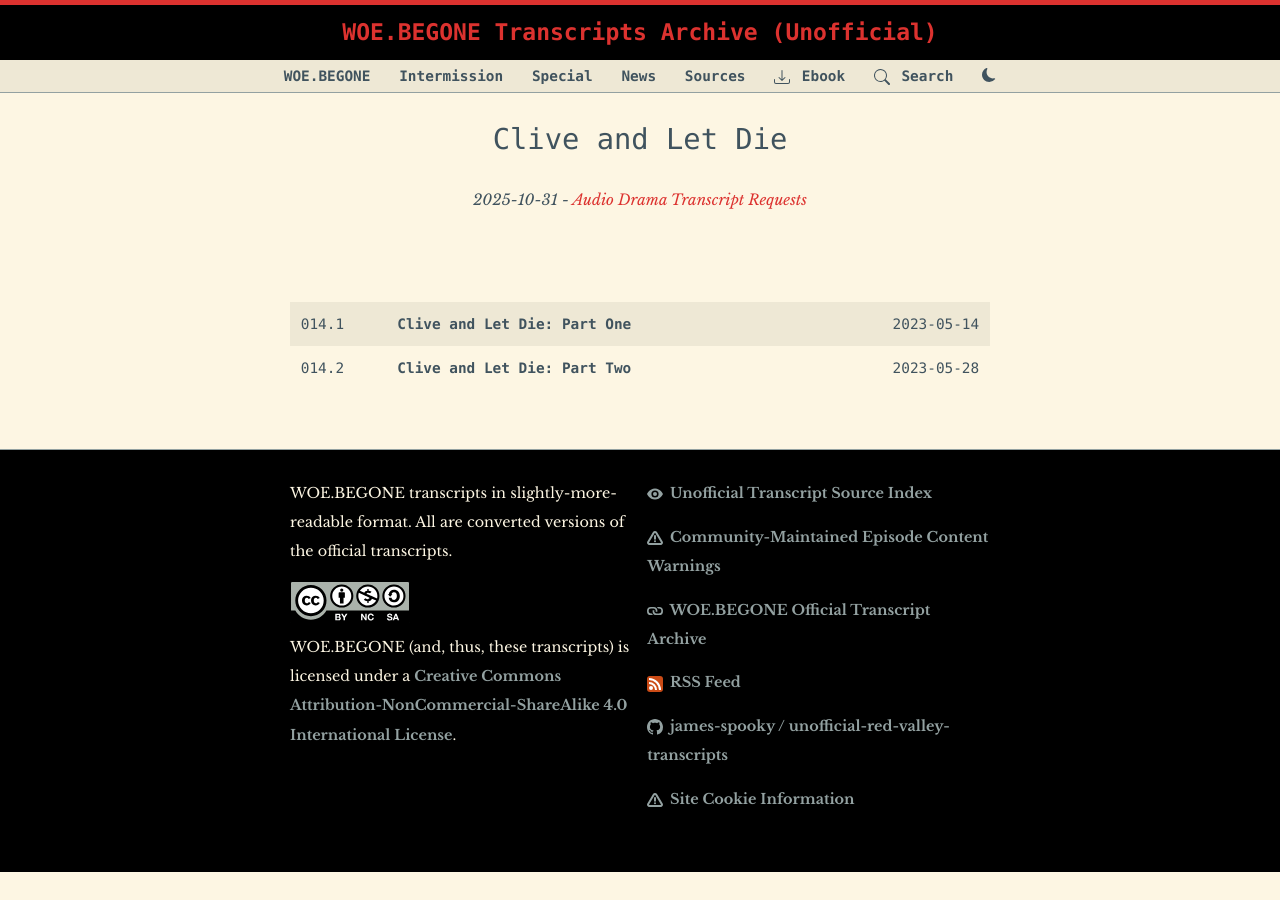
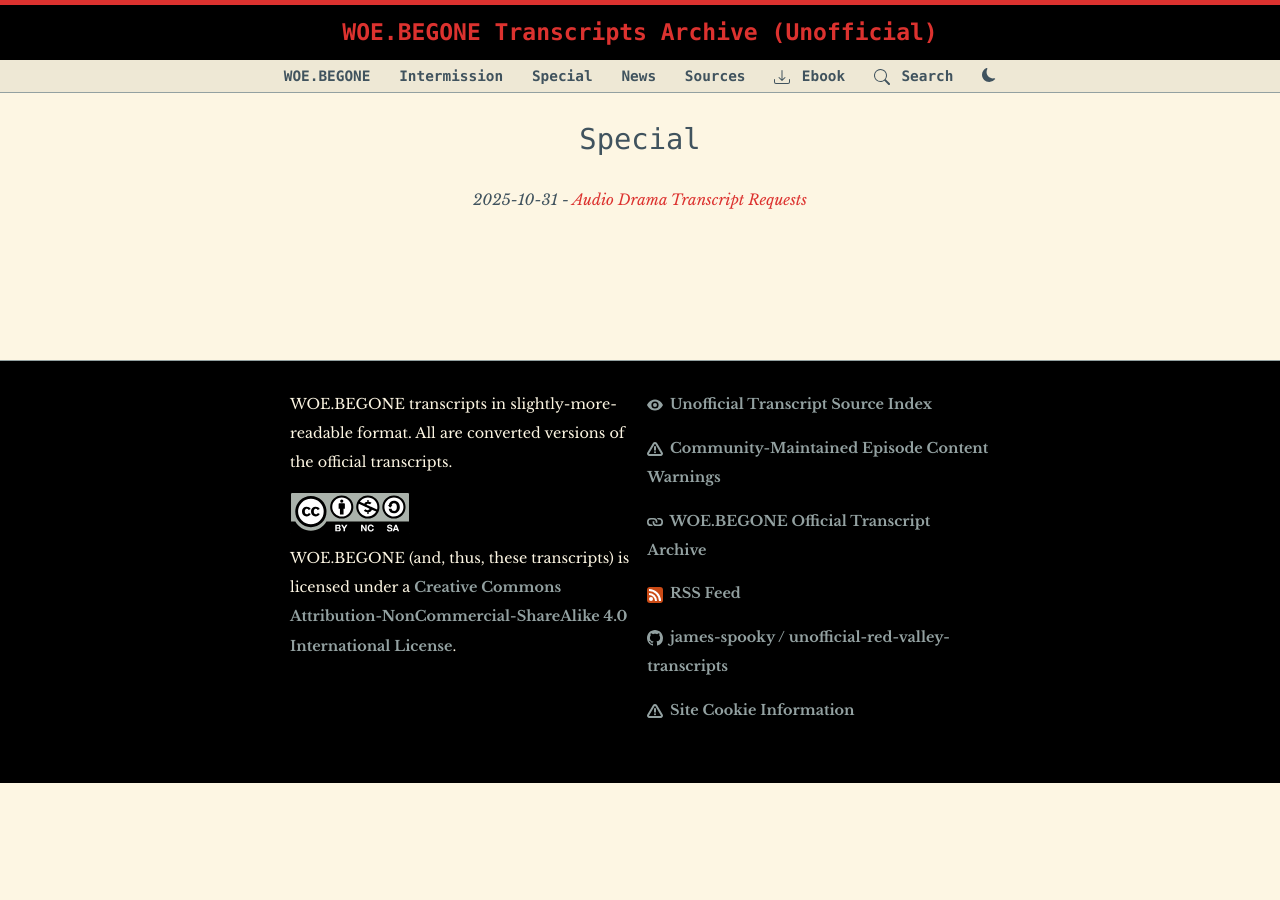
Before and after one commit to spooky-james/unofficial-woe.begone-transcripts, a Jekyll site: the page built from special/index.html, in a window 1280 px wide. Built offline with Jekyll 4.4.1, drawn with Linux system fonts in a browser that asks for light colours.

Commit message:
Update and rename index.html to index.html

```diff
--- a/cald/index.html
+++ b/special/index.html
@@ -1,6 +1,6 @@
 ---
 layout: page_default
-title: 'Clive and Let Die'
+title: 'Special'
 ---
 
 {% include latest-news-bar.html %}
@@ -11,7 +11,7 @@
 <tbody>
 {% assign episodes = site.posts | reverse %}
 {% for post in episodes %}
-	{% if post.podcasts contains "cald" %}
+	{% if post.podcasts contains "special" %}
 		{% unless post.episode_type contains "special" %}
 			<tr>
 				{% assign url = post.url | prepend: site.baseurl %}
```
